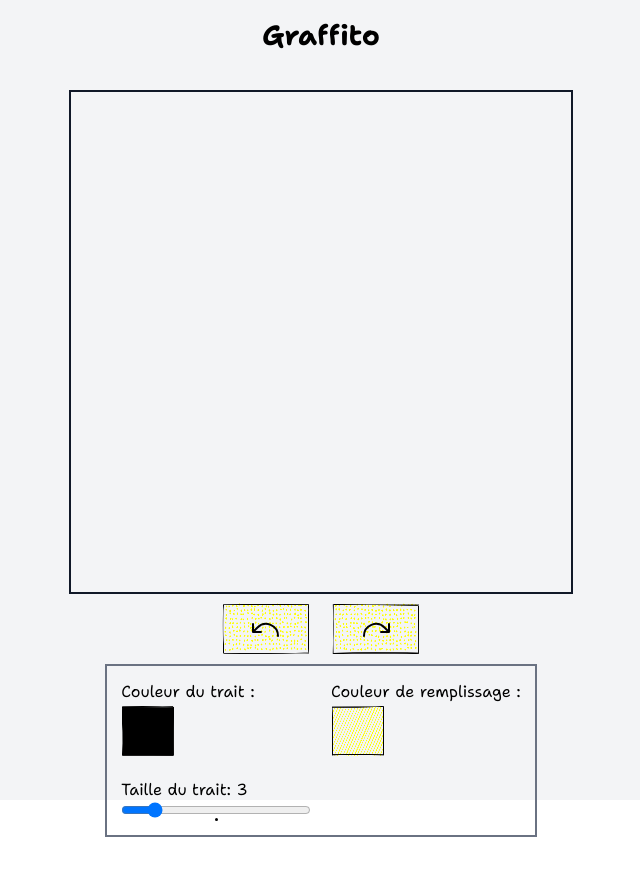
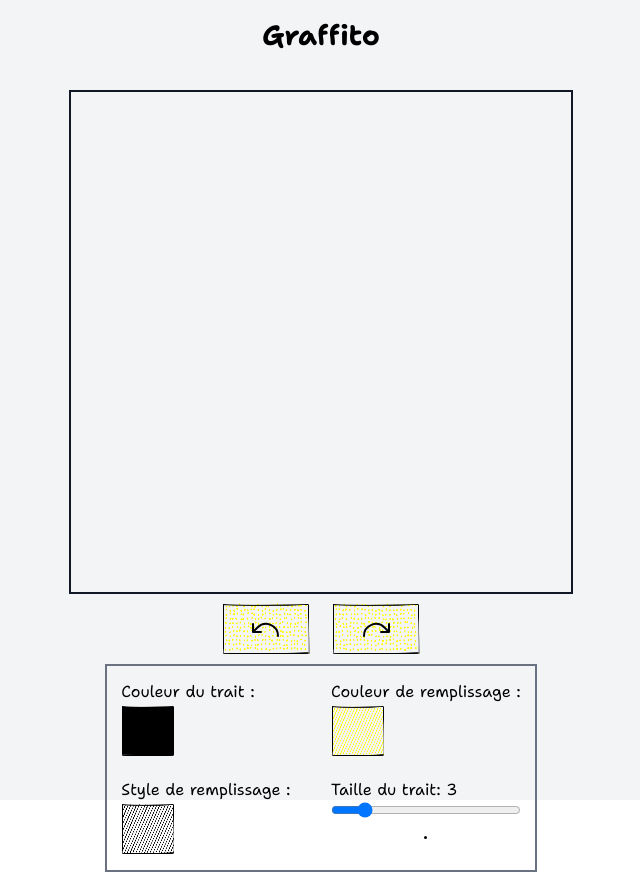
Before and after one commit to artisan-mike/artisan-graffito, a Next.js app: page / in a window 1280 px wide. Shown: the whole page, without its empty margins (319-959 px from the left). Before the commit the page ends 837 px from the top, so only its background shows below. Built offline with nearby package versions, Linux system fonts and the light colour scheme.

Commit message:
feat: add stroke style changing functionality

```diff
--- a/src/components/Main/Canvas.tsx
+++ b/src/components/Main/Canvas.tsx
@@ -59,7 +59,11 @@ export function Canvas({ className, ...rest }: CanvasProps) {
             roughCanvas.curve(actualPoints, {
                 strokeWidth: actualStroke.strokeWidth,
                 fill: actualStroke.fillColor,
-                stroke: actualStroke.color,
+                fillStyle: actualStroke.fillStyle,
+                stroke:
+                    actualStroke.strokeWidth === 0
+                        ? 'none'
+                        : actualStroke.color,
                 ...defaultStrokeOption.current,
             });
         }
@@ -92,7 +96,9 @@ export function Canvas({ className, ...rest }: CanvasProps) {
             roughCanvas.curve(points, {
                 strokeWidth: drawnStroke.strokeWidth,
                 fill: drawnStroke.fillColor,
-                stroke: drawnStroke.color,
+                fillStyle: drawnStroke.fillStyle,
+                stroke:
+                    drawnStroke.strokeWidth === 0 ? 'none' : drawnStroke.color,
                 ...defaultStrokeOption.current,
             });
         });
--- a/src/components/Main/ColorPicker.tsx
+++ b/src/components/Main/ColorPicker.tsx
@@ -3,6 +3,7 @@
 import { cn } from 'cn';
 import React from 'react';
 
+import { colors } from '@/store/constant_datas';
 import { fillStyle } from '@/store/type';
 
 import { Button } from '../sharables/Button';
@@ -18,14 +19,6 @@ export function ColorPicker({
     className,
     ...rest
 }: ColorPickerProps) {
-    const colors: string[] = [
-        'black',
-        'white',
-        'red',
-        'blue',
-        'green',
-        'yellow',
-    ];
     return (
         <div
             className={cn(
--- a/src/components/Main/StrokeSettings.tsx
+++ b/src/components/Main/StrokeSettings.tsx
@@ -5,16 +5,19 @@ import { useState } from 'react';
 import { useSnapshot } from 'valtio';
 
 import { handleFillPick, handleStrokePick } from '@/lib/color_picker_hanlders';
+import { handleFillStylePick } from '@/lib/fill_style.handlers';
 import { appState } from '@/store/app_state';
+import { fillStyles } from '@/store/constant_datas';
 
 import { Button } from '../sharables/Button';
 import { ColorPicker } from './ColorPicker';
 import { StrokeWidth } from './StrokeWidth';
 
 export function StrokeSettings() {
-    const { color, fillColor } = useSnapshot(appState.actualStroke);
+    const { color, fillColor, fillStyle } = useSnapshot(appState.actualStroke);
     const [showFillPicker, setShowFillPicker] = useState(false);
     const [showStrokePicker, setShowStrokePicker] = useState(false);
+    const [showStylePicker, setShowStylePicker] = useState(false);
     const [showOverlay, setShowOverlay] = useState(false);
 
     return (
@@ -27,20 +30,26 @@ export function StrokeSettings() {
                     className="z-30 w-6"
                     fillStyle="solid"
                     onClick={() => {
-                        setShowStrokePicker(true);
-                        setShowOverlay(true);
+                        setShowStrokePicker(!showStrokePicker);
+                        if (showOverlay) {
+                            setShowOverlay(false);
+                        } else {
+                            setShowOverlay(true);
+                        }
                         setShowFillPicker(false);
+                        setShowStylePicker(false);
                     }}
                 />
                 <ColorPicker
                     handler={handleStrokePick}
                     fillStyle="solid"
                     className={cn(
-                        'absolute z-30 top-[110%] left-0 hidden',
+                        'absolute z-40 top-[110%] left-0 hidden',
                         showStrokePicker && 'grid',
                     )}
                     onClick={() => {
                         setShowStrokePicker(false);
+                        setShowOverlay(false);
                     }}
                 />
             </div>
@@ -50,23 +59,73 @@ export function StrokeSettings() {
                 <Button
                     disabled
                     color={fillColor}
+                    fillStyle={fillStyle}
                     className="z-30 w-6"
                     onClick={() => {
-                        setShowFillPicker(true);
-                        setShowOverlay(true);
+                        setShowFillPicker(!showFillPicker);
+                        if (showOverlay) {
+                            setShowOverlay(false);
+                        } else {
+                            setShowOverlay(true);
+                        }
                         setShowStrokePicker(false);
+                        setShowStylePicker(false);
                     }}
                 />
                 <ColorPicker
                     handler={handleFillPick}
                     className={cn(
-                        'absolute z-30 top-[110%] left-0 hidden',
+                        'absolute z-40 top-[110%] left-0 hidden',
                         showFillPicker && 'grid',
                     )}
                     onClick={() => {
                         setShowFillPicker(false);
+                        setShowOverlay(false);
                     }}
                 />
+            </div>
+
+            <div className="relative">
+                <span>Style de remplissage :</span>
+                <Button
+                    disabled
+                    color="black"
+                    className="z-30 w-6"
+                    fillStyle={fillStyle}
+                    onClick={() => {
+                        setShowStylePicker(!showStylePicker);
+                        if (showOverlay) {
+                            setShowOverlay(false);
+                        } else {
+                            setShowOverlay(true);
+                        }
+                        setShowFillPicker(false);
+                        setShowStrokePicker(false);
+                    }}
+                />
+                <div
+                    className={cn(
+                        'absolute z-40 top-[110%] left-0 hidden',
+                        showStylePicker &&
+                            'grid grid-cols-4 gap-3 p-2 border-2 border-text-strong w-[17rem]',
+                    )}
+                    onClick={() => {
+                        setShowOverlay(false);
+                        setShowStylePicker(false);
+                    }}
+                >
+                    {fillStyles.map((fillStyle) => (
+                        <Button
+                            key={fillStyle}
+                            fillStyle={fillStyle}
+                            className="w-6"
+                            color="black"
+                            onClick={() => {
+                                handleFillStylePick(fillStyle);
+                            }}
+                        />
+                    ))}
+                </div>
             </div>
 
             {/* overlay for close the color pickers when it is clicked */}
@@ -75,10 +134,11 @@ export function StrokeSettings() {
                 onClick={() => {
                     setShowFillPicker(false);
                     setShowStrokePicker(false);
+                    setShowStylePicker(false);
                     setShowOverlay(false);
                 }}
                 className={cn(
-                    'fixed top-0 left-0 z-20 h-full w-full bg-transparent hidden',
+                    'fixed top-0 left-0 z-20 h-full  w-full bg-transparent hidden',
                     showOverlay && 'block',
                 )}
             ></div>
--- a/src/components/sharables/Button.tsx
+++ b/src/components/sharables/Button.tsx
@@ -35,10 +35,12 @@ export function Button({
             strokeWidth: 2,
             hachureGap: 12,
             fillWeight: 2,
+            seed: 7,
         });
 
         return () => {
-            canvas.getContext('2d')?.clearRect(0, 0, canvasWidth, canvasHeight);
+            const ctx = canvas.getContext('2d');
+            ctx?.clearRect(0, 0, canvas.width, canvas.height);
         };
     });
     return (
--- /dev/null
+++ b/src/lib/fill_style.handlers.ts
@@ -0,0 +1,9 @@
+import { appState } from '@/store/app_state';
+import { fillStyle } from '@/store/type';
+
+/**
+ * @description update the fill style in the actualStroke app state
+ */
+export function handleFillStylePick(style: fillStyle) {
+    appState.actualStroke.fillStyle = style;
+}
--- a/src/store/app_state.ts
+++ b/src/store/app_state.ts
@@ -7,6 +7,7 @@ export const appState = proxy<AppState>({
         strokeWidth: 3,
         color: 'black',
         fillColor: 'yellow',
+        fillStyle: 'hachure',
         type: 'curve',
         points: [],
     },
--- /dev/null
+++ b/src/store/constant_datas.ts
@@ -0,0 +1,17 @@
+import { fillStyle } from './type';
+
+export const fillStyles: fillStyle[] = [
+    'hachure',
+    'solid',
+    'cross-hatch',
+    'zigzag',
+];
+
+export const colors: string[] = [
+    'black',
+    'white',
+    'red',
+    'blue',
+    'green',
+    'yellow',
+];
--- a/src/store/type.ts
+++ b/src/store/type.ts
@@ -1,12 +1,13 @@
 export type Point = [number, number];
 
-export type fillStyle = 'hachure' | 'solid' | 'cross-hatch ' | 'dots';
+export type fillStyle = 'hachure' | 'solid' | 'cross-hatch' | 'zigzag';
 
 export type Stroke = {
     type: 'curve';
     strokeWidth: number;
     color: string;
     fillColor: string;
+    fillStyle: fillStyle;
     points: Point[];
 };
 
```
Also changed, not shown: 1 other file (tests, documents, lock files or other folders).
